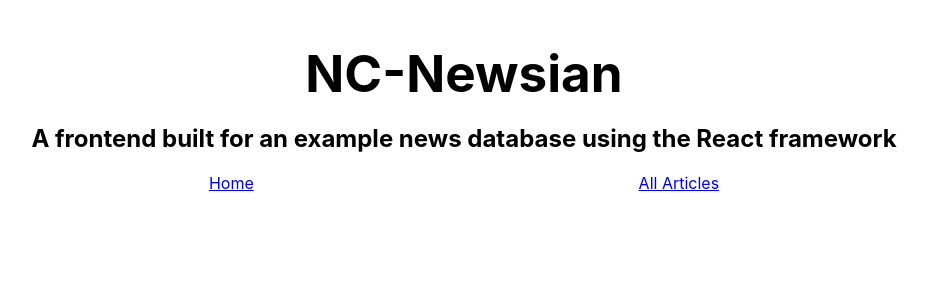
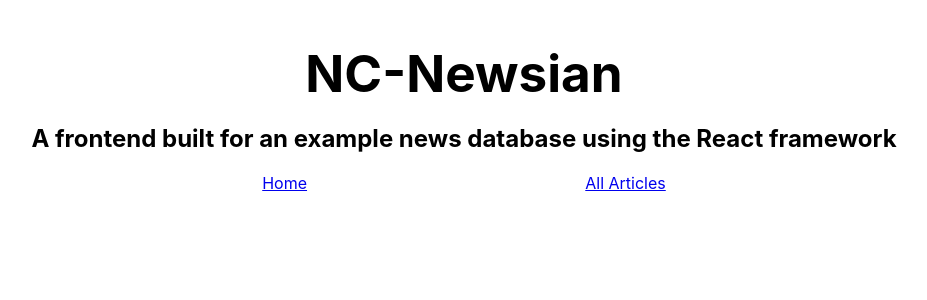
Before and after one commit to IanFindlay/nc-newsian, a React (Create React App) app: page / in a window 1280 px wide. Shown: the top 300 px of the page, without its empty margins (176-1103 px from the left). Built offline with nearby package versions, Linux system fonts and the light colour scheme.

Commit message:
Add media query to limit width on larger screens

```diff
--- a/src/App.css
+++ b/src/App.css
@@ -1,5 +1,12 @@
 .App {
   text-align: center;
+}
+
+@media screen and (min-width: 960px) {
+  .App {
+    max-width: 960px;
+    margin: 0 auto;
+  }
 }
 
 h1 {
--- a/src/App.js
+++ b/src/App.js
@@ -8,13 +8,15 @@ import Title from "./components/Title";
 function App() {
   return (
     <BrowserRouter>
-      <header className="App">
+      <main className="App">
+        <header>
           <Title />
           <Navigation />
         </header>
         <Routes>
           <Route path="/articles" element={<ArticleList />} />
         </Routes>
+      </main>
     </BrowserRouter>
   );
 }
--- a/src/components/ArticleCard.js
+++ b/src/components/ArticleCard.js
@@ -7,7 +7,7 @@ export default function ArticleCard({
   comment_count: comments,
 }) {
   return (
-    <article className="ArticleCard">
+    <li className="ArticleCard">
       <p className="article-card-date">{date.slice(0, 10)}</p>
       <h2 className="article-card-title">{title}</h2>
       <div className="article-card-author-topic">
@@ -15,9 +15,9 @@ export default function ArticleCard({
         <p>Topic: {topic}</p>
       </div>
       <div className="article-card-votes-comments">
-        <p>{votes} votes</p>
-        <p>{comments} comments</p>
+        <p>{votes}</p>
+        <p>{comments}</p>
       </div>
-    </article>
+    </li>
   );
 }
--- a/src/components/ArticleList.js
+++ b/src/components/ArticleList.js
@@ -35,11 +35,7 @@ export default function Articles() {
     <div>
       <ul className="ArticleList">
         {articles.map((article) => {
-          return (
-            <li key={article.article_id}>
-              <ArticleCard {...article} />
-            </li>
-          );
+          return <ArticleCard key={article.article_id} {...article} />;
         })}
       </ul>
       <div className="article-list-pagination">
```
Lines whose indentation alone changed are shown as unchanged.
